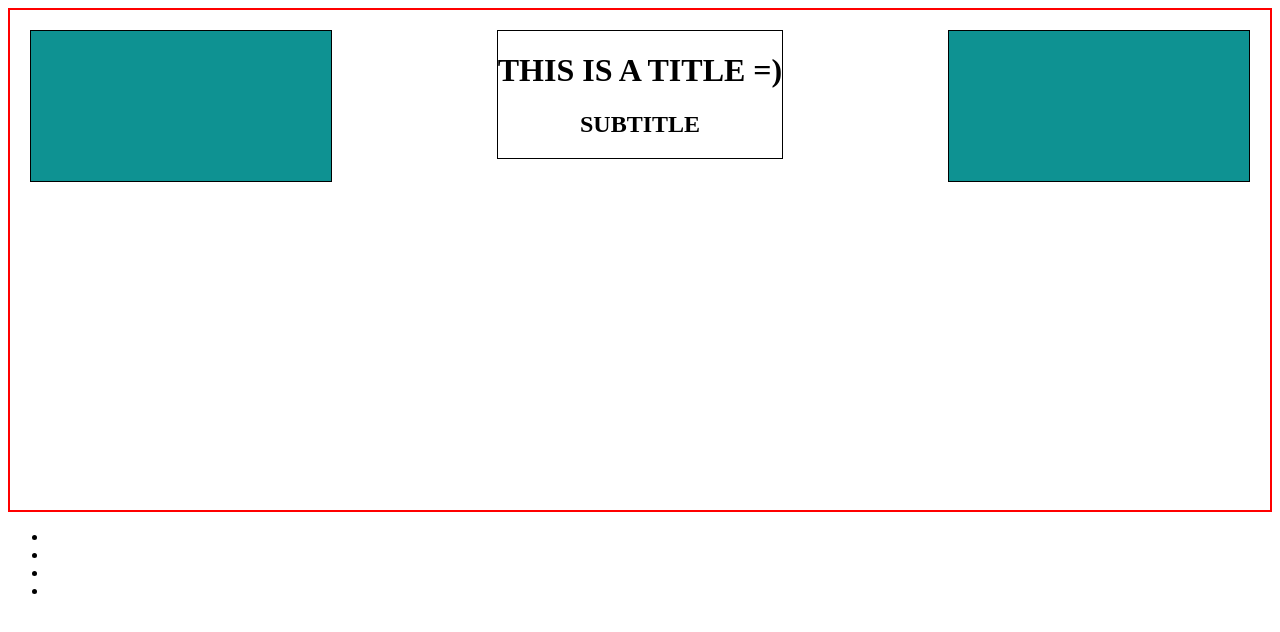
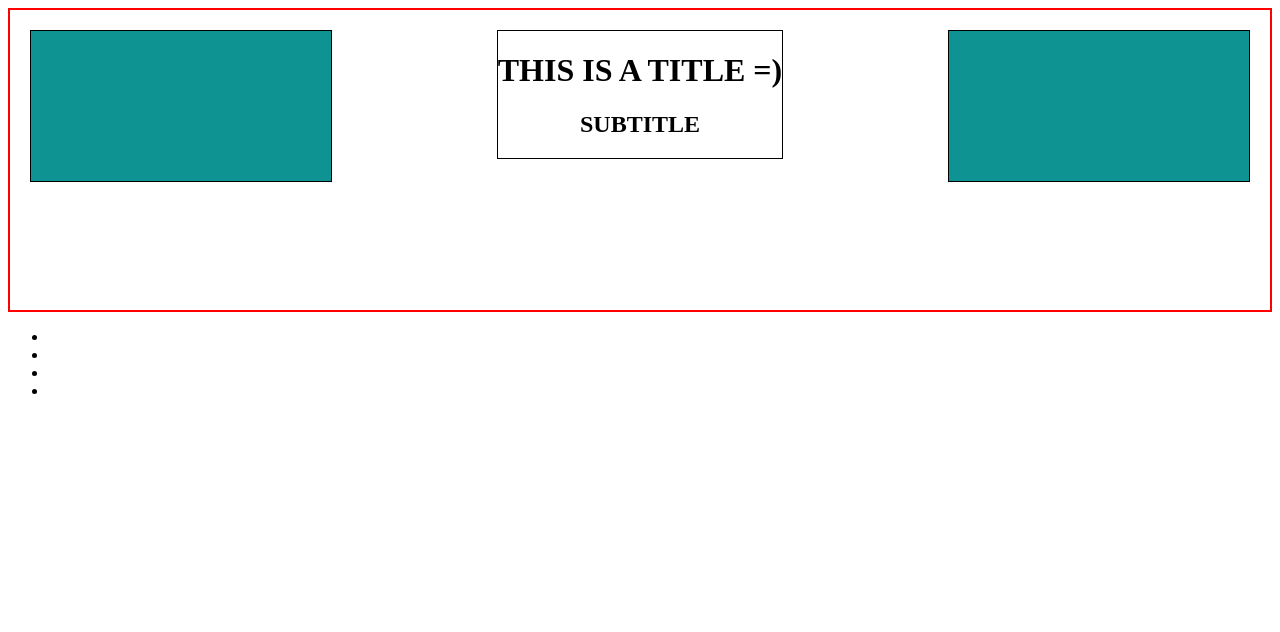
Before and after one commit to mickadoos/practice-float, a plain HTML site: page index.html in a window 1280 px wide. Drawn offline with Linux system fonts and the light colour scheme.

Commit message:
Added 300px height to header

```diff
--- a/style.css
+++ b/style.css
@@ -6,9 +6,9 @@ header {
     display: block;
     border: 2px solid red;
     text-align: center;
-    height: 500px;
+    height: 300px;
     margin: 0 auto;
-    justify-content: center;
+    /* justify-content: center; */
 }
 
 header div {
```
